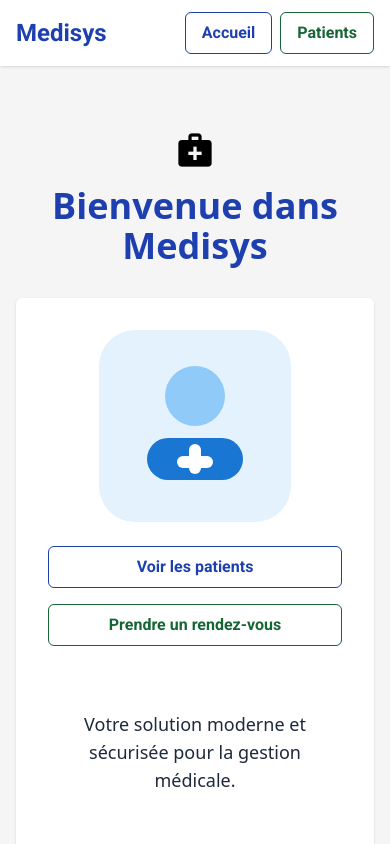
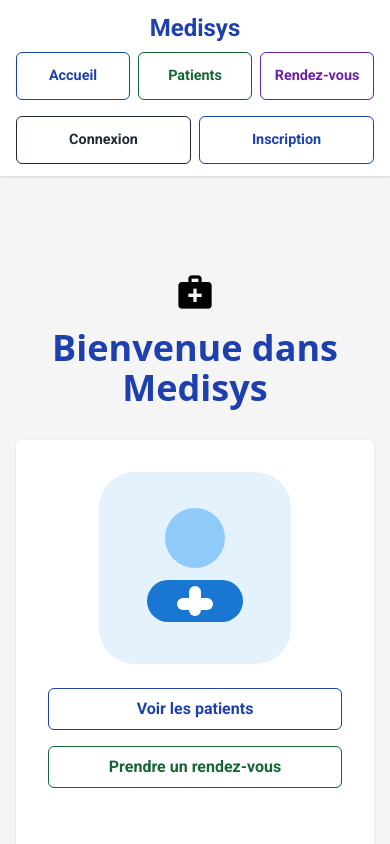
Before and after one commit to DonovanGROUT/Medisys, a Vue app in the folder frontend/: page / in a window 390 px wide. Shown: the top 844 px of the page. Built offline with nearby package versions, Linux system fonts and the light colour scheme.

Commit message:
refactor: harmonize shared components, helpers, and main app structure
Refactors shared components, helpers, and main app structure for consistency and maintainability.

```diff
--- a/frontend/src/App.vue
+++ b/frontend/src/App.vue
@@ -12,33 +12,83 @@ import { RouterView, RouterLink } from 'vue-router';
 import Alert from './components/Alert.vue';
 import { storeToRefs } from 'pinia';
 import { useAlertStore } from './stores/alert';
+import { useUserStore } from './stores/user';
 
 // Store d’alertes globales (Pinia)
 const alertStore = useAlertStore();
 const { alert } = storeToRefs(alertStore);
+
+// Store utilisateur (Pinia)
+const userStore = useUserStore();
+const { isAuthenticated, username } = storeToRefs(userStore);
 </script>
 
 <template>
-  <div class="min-h-screen flex flex-col bg-[#F5F5F5] font-sans">
+  <div class="min-h-screen flex flex-col gap-y-8 bg-[#F5F5F5] font-sans">
     <!-- Barre de navigation principale -->
     <nav class="bg-white shadow mb-8">
-      <div class="container mx-auto px-4 py-3 flex items-center justify-between">
-        <RouterLink to="/" class="text-2xl font-bold text-blue-800">Medisys</RouterLink>
-        <div class="flex gap-2">
+      <div
+        class="container mx-auto px-4 py-3 flex flex-col sm:flex-row sm:items-center sm:justify-between gap-2"
+      >
         <RouterLink
           to="/"
-            class="rounded-[6px] border border-blue-800 text-blue-800 px-4 py-2 font-semibold hover:bg-blue-800 hover:text-white focus:outline focus:outline-2 focus:outline-blue-800 transition-colors duration-200"
-            aria-label="Accueil"
+          class="text-2xl font-bold text-blue-800 text-center sm:text-left sm:mr-8 sm:pr-6 sm:border-r sm:border-gray-300"
+          >Medisys</RouterLink
+        >
+        <div class="flex flex-col sm:flex-row w-full sm:items-center sm:justify-between gap-2">
+          <!-- Groupe navigation principale -->
+          <div class="flex gap-2 w-full justify-center sm:justify-start sm:w-auto">
+            <RouterLink
+              to="/"
+              class="rounded-[6px] border border-blue-800 text-blue-800 px-4 py-2 font-semibold hover:bg-blue-800 hover:text-white focus:outline focus:outline-2 focus:outline-blue-800 transition-colors duration-200 flex items-center justify-center h-12 min-h-[44px] whitespace-nowrap text-center w-full sm:w-auto"
             >
               Accueil
             </RouterLink>
             <RouterLink
               to="/patients"
-            class="rounded-[6px] border border-green-800 text-green-800 px-4 py-2 font-semibold hover:bg-green-800 hover:text-white focus:outline focus:outline-2 focus:outline-green-800 transition-colors duration-200"
-            aria-label="Patients"
+              class="rounded-[6px] border border-green-800 text-green-800 px-4 py-2 font-semibold hover:bg-green-800 hover:text-white focus:outline focus:outline-2 focus:outline-green-800 transition-colors duration-200 flex items-center justify-center h-12 min-h-[44px] whitespace-nowrap text-center w-full sm:w-auto"
             >
               Patients
             </RouterLink>
+            <RouterLink
+              to="/appointments"
+              class="rounded-[6px] border border-purple-800 text-purple-800 px-4 py-2 font-semibold hover:bg-purple-800 hover:text-white focus:outline focus:outline-2 focus:outline-purple-800 transition-colors duration-200 flex items-center justify-center h-12 min-h-[44px] whitespace-nowrap text-center w-full sm:w-auto"
+            >
+              Rendez-vous
+            </RouterLink>
+          </div>
+          <!-- Séparateur visuel -->
+          <div class="hidden sm:block border-l border-gray-300 h-10 mx-4"></div>
+          <!-- Groupe authentification -->
+          <div class="flex gap-2 w-full justify-center sm:justify-end sm:w-auto mt-2 sm:mt-0">
+            <template v-if="!isAuthenticated">
+              <button
+                @click="userStore.login('demo')"
+                class="rounded-[6px] border border-gray-800 text-gray-800 px-4 py-2 font-semibold hover:bg-gray-800 hover:text-white focus:outline focus:outline-2 focus:outline-gray-800 transition-colors duration-200 flex items-center justify-center h-12 min-h-[44px] whitespace-nowrap text-center w-full sm:w-auto"
+                aria-label="Connexion"
+              >
+                Connexion
+              </button>
+              <button
+                class="rounded-[6px] border border-blue-800 text-blue-800 px-4 py-2 font-semibold hover:bg-blue-800 hover:text-white focus:outline focus:outline-2 focus:outline-blue-800 transition-colors duration-200 flex items-center justify-center h-12 min-h-[44px] whitespace-nowrap text-center w-full sm:w-auto"
+                aria-label="Inscription"
+              >
+                Inscription
+              </button>
+            </template>
+            <template v-else>
+              <span class="px-2 py-2 text-gray-700 font-semibold flex items-center">
+                {{ username }}
+              </span>
+              <button
+                @click="userStore.logout()"
+                class="rounded-[6px] border border-red-700 text-red-700 px-4 py-2 font-semibold hover:bg-red-700 hover:text-white focus:outline focus:outline-2 focus:outline-red-700 transition-colors duration-200 flex items-center justify-center h-12 min-h-[44px] whitespace-nowrap text-center w-full sm:w-auto"
+                aria-label="Déconnexion"
+              >
+                Déconnexion
+              </button>
+            </template>
+          </div>
         </div>
       </div>
     </nav>
@@ -58,7 +108,7 @@ const { alert } = storeToRefs(alertStore);
     </main>
 
     <!-- Pied de page (footer) -->
-    <footer class="bg-white text-[#263238] py-4 mt-8 shadow-inner">
+    <footer class="bg-white text-[#263238] py-4 shadow-inner">
       <div
         class="container mx-auto flex flex-col sm:flex-row items-center justify-between gap-2 text-center sm:text-left"
       >
@@ -89,4 +139,35 @@ const { alert } = storeToRefs(alertStore);
 .font-sans {
   font-family: 'Roboto', Arial, sans-serif;
 }
+@media (max-width: 800px) and (min-width: 641px) {
+  nav .flex .rounded-\[6px\] {
+    padding-left: 0.5rem !important;
+    padding-right: 0.5rem !important;
+    font-size: 0.95rem !important;
+  }
+}
+@media (max-width: 767px) and (min-width: 641px) {
+  nav .container {
+    padding-left: 0.5rem !important;
+    padding-right: 0.5rem !important;
+  }
+  nav .flex {
+    gap: 0.25rem !important;
+  }
+  nav .text-2xl {
+    margin-right: 0.5rem !important;
+    padding-right: 0.5rem !important;
+  }
+  nav .border-l {
+    margin-left: 0.5rem !important;
+    margin-right: 0.5rem !important;
+  }
+}
+@media (max-width: 640px) {
+  nav .flex .rounded-\[6px\] {
+    font-size: 0.9rem !important;
+    padding-left: 0.4rem !important;
+    padding-right: 0.4rem !important;
+  }
+}
 </style>
--- a/frontend/src/components/Modal.vue
+++ b/frontend/src/components/Modal.vue
@@ -28,12 +28,10 @@
   -----------------------------------------------------------------------------
 -->
 <template>
-  <!-- Modale générique avec overlay -->
+  <!-- Modale générique avec overlay et accessibilité avancée -->
   <transition name="fade">
-    <div v-if="modelValue" class="fixed inset-0 z-50 flex items-center justify-center bg-black/40">
-      <div
-        class="bg-white rounded-[10px] shadow-xl max-w-lg w-full mx-4 p-0 relative animate-fade-in"
-      >
+    <BaseModal v-if="modelValue" :aria-label="'Modale'" @close="$emit('update:modelValue', false)">
+      <div v-if="!bare">
         <!-- Header de la modale -->
         <div
           class="flex items-center justify-between px-6 py-4 border-b border-[#E0E0E0] rounded-t-[10px] bg-[#F5F5F5]"
@@ -57,22 +55,19 @@
           <slot />
         </div>
       </div>
-    </div>
+      <div v-else>
+        <slot />
+      </div>
+    </BaseModal>
   </transition>
 </template>
 
 <script setup lang="ts">
-// -----------------------------------------------------------------------------
-// Import du composant d’icône de base (Material Icons SVG)
-// -----------------------------------------------------------------------------
+import BaseModal from './BaseModal.vue';
 import BaseIcon from './BaseIcon.vue';
-
-/**
- * Props du composant Modal
- * @prop {boolean} modelValue - Contrôle l’ouverture/fermeture de la modale (v-model)
- */
-defineProps<{ modelValue: boolean }>();
+const props = defineProps<{ modelValue: boolean; bare?: boolean }>();
 defineEmits(['update:modelValue']);
+const bare = props.bare ?? false;
 </script>
 
 <style scoped>
--- a/frontend/src/router.ts
+++ b/frontend/src/router.ts
@@ -12,12 +12,14 @@ import PatientsList from './views/PatientsList.vue';
 import PatientForm from './components/PatientForm.vue';
 import LegalNotice from './views/LegalNotice.vue';
 import PatientShow from './views/PatientShow.vue';
+import AppointmentList from './views/AppointmentList.vue';
 
 const routes = [
   { path: '/', name: 'Home', component: HomePage },
   { path: '/patients', name: 'Patients', component: PatientsList },
   { path: '/patients/new', name: 'PatientNew', component: PatientForm },
   { path: '/patients/:id', name: 'PatientShow', component: PatientShow },
+  { path: '/appointments', name: 'Appointments', component: AppointmentList },
   { path: '/mentions-legales', name: 'LegalNotice', component: LegalNotice },
 ];
 
--- a/frontend/src/utils/apiErrorHandler.ts
+++ b/frontend/src/utils/apiErrorHandler.ts
@@ -16,7 +16,7 @@ export interface ApiError {
  * @returns {Promise<T | true>} Données typées ou true (pour DELETE/204)
  * @throws {ApiError} en cas d'erreur API ou réseau
  */
-export async function handleApiResponse<T = any>(
+export async function handleApiResponse<T = unknown>(
   response: Response,
   defaultError: string
 ): Promise<T | true> {
@@ -39,10 +39,18 @@ export async function handleApiResponse<T = any>(
 
 /**
  * Formate toute erreur reçue ou levée en ApiError standardisé.
- * @param {any} e - Erreur d'origine (objet, string, etc.)
+ * @param {unknown} e - Erreur d'origine (objet, string, etc.)
  * @param {string} [fallback='Erreur réseau'] - Message par défaut si l'erreur n'est pas exploitable
  * @returns {ApiError} Erreur formatée pour affichage ou propagation
  */
-export function formatError(e: any, fallback = 'Erreur réseau'): ApiError {
-  return { error: e?.error || fallback };
+export function formatError(e: unknown, fallback = 'Erreur réseau'): ApiError {
+  return {
+    error:
+      e &&
+      typeof e === 'object' &&
+      'error' in e &&
+      typeof (e as { error?: unknown }).error === 'string'
+        ? (e as { error: string }).error
+        : fallback,
+  };
 }
--- /dev/null
+++ b/frontend/src/utils/appointmentHelpers.ts
@@ -0,0 +1,46 @@
+// Helpers pour rendez-vous (formatage, statut, badge, etc.)
+// Utilisables dans tous les composants rendez-vous
+
+export function formatDate(dateHeure: string): string {
+  if (!dateHeure) return '';
+  const d = new Date(dateHeure);
+  return d.toLocaleDateString('fr-FR');
+}
+
+export function formatTime(dateHeure: string): string {
+  return dateHeure ? dateHeure.split('T')[1]?.substring(0, 5) : '';
+}
+
+export function statutFr(statut: string): string {
+  switch (statut) {
+    case 'scheduled':
+      return 'À venir';
+    case 'confirmed':
+      return 'Confirmé';
+    case 'cancelled':
+      return 'Annulé';
+    case 'completed':
+      return 'Terminé';
+    default:
+      return statut;
+  }
+}
+
+export function badgeClass(statut: string): string {
+  switch (statut) {
+    case 'scheduled':
+      return 'text-white bg-blue-800';
+    case 'confirmed':
+      return 'text-white bg-green-800';
+    case 'cancelled':
+      return 'text-white bg-red-800';
+    case 'completed':
+      return 'text-white bg-slate-800';
+    default:
+      return 'text-white bg-slate-800';
+  }
+}
+
+export function isPast(dateHeure: string): boolean {
+  return new Date(dateHeure) < new Date();
+}
--- /dev/null
+++ b/frontend/src/utils/formatNomPrenom.ts
@@ -0,0 +1,25 @@
+// Utilitaires pour formatage nom/prénom (gestion composés, majuscules, etc.)
+
+/**
+ * Met en majuscules chaque partie d'un nom (gère les composés)
+ * Ex: "le-roux" => "LE-ROUX"
+ */
+export function formatNom(nom?: string): string {
+  if (!nom) return '';
+  return nom
+    .split('-')
+    .map((part) => part.toUpperCase())
+    .join('-');
+}
+
+/**
+ * Met la première lettre de chaque partie d'un prénom en majuscule, le reste en minuscule
+ * Ex: "jean-paul" => "Jean-Paul"
+ */
+export function formatPrenom(prenom?: string): string {
+  if (!prenom) return '';
+  return prenom
+    .split('-')
+    .map((part) => part.charAt(0).toUpperCase() + part.slice(1).toLowerCase())
+    .join('-');
+}
```
Also changed, not shown: frontend/src/components/ConfirmDelete.vue (+8 -11 lines). Lines whose indentation alone changed are shown as unchanged.
